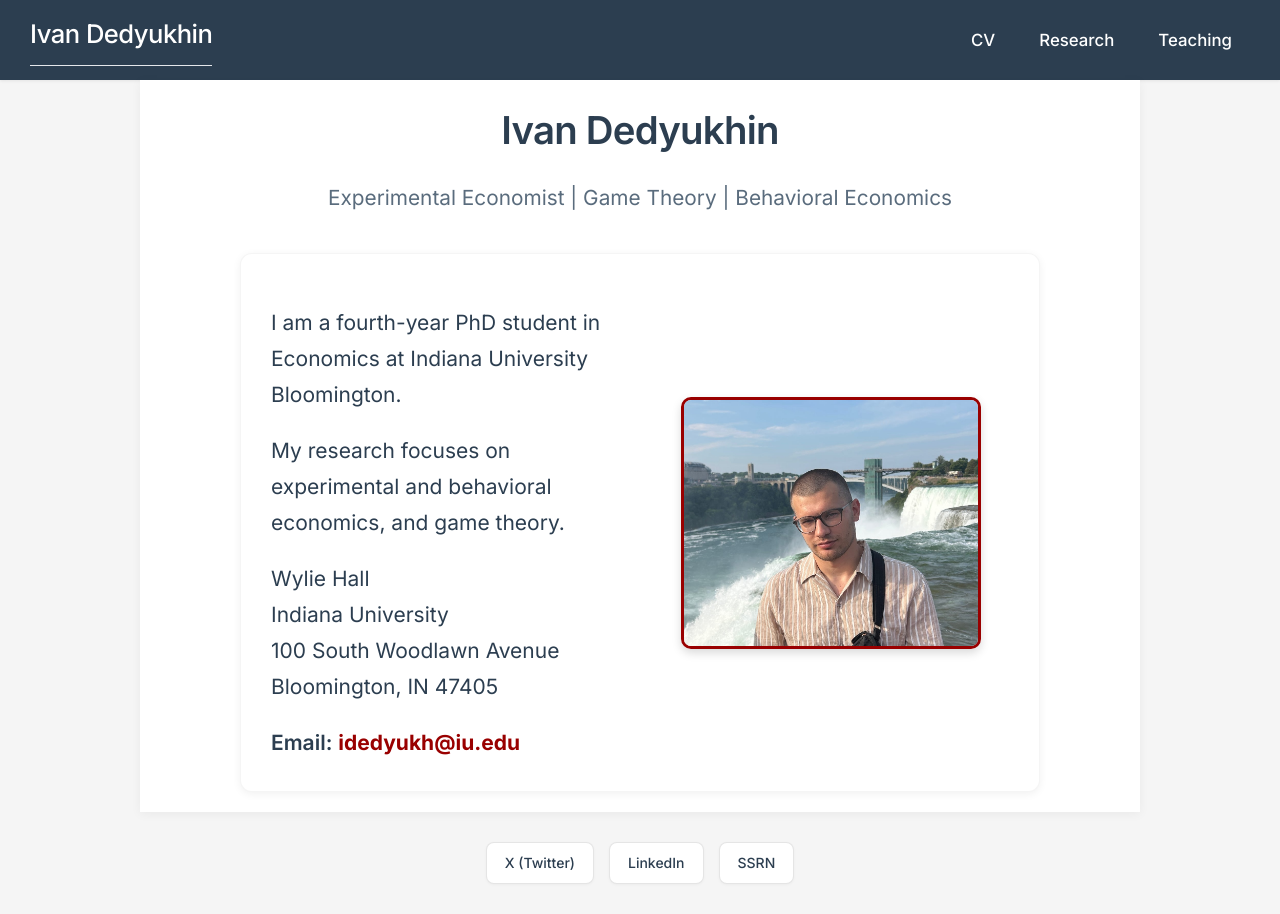
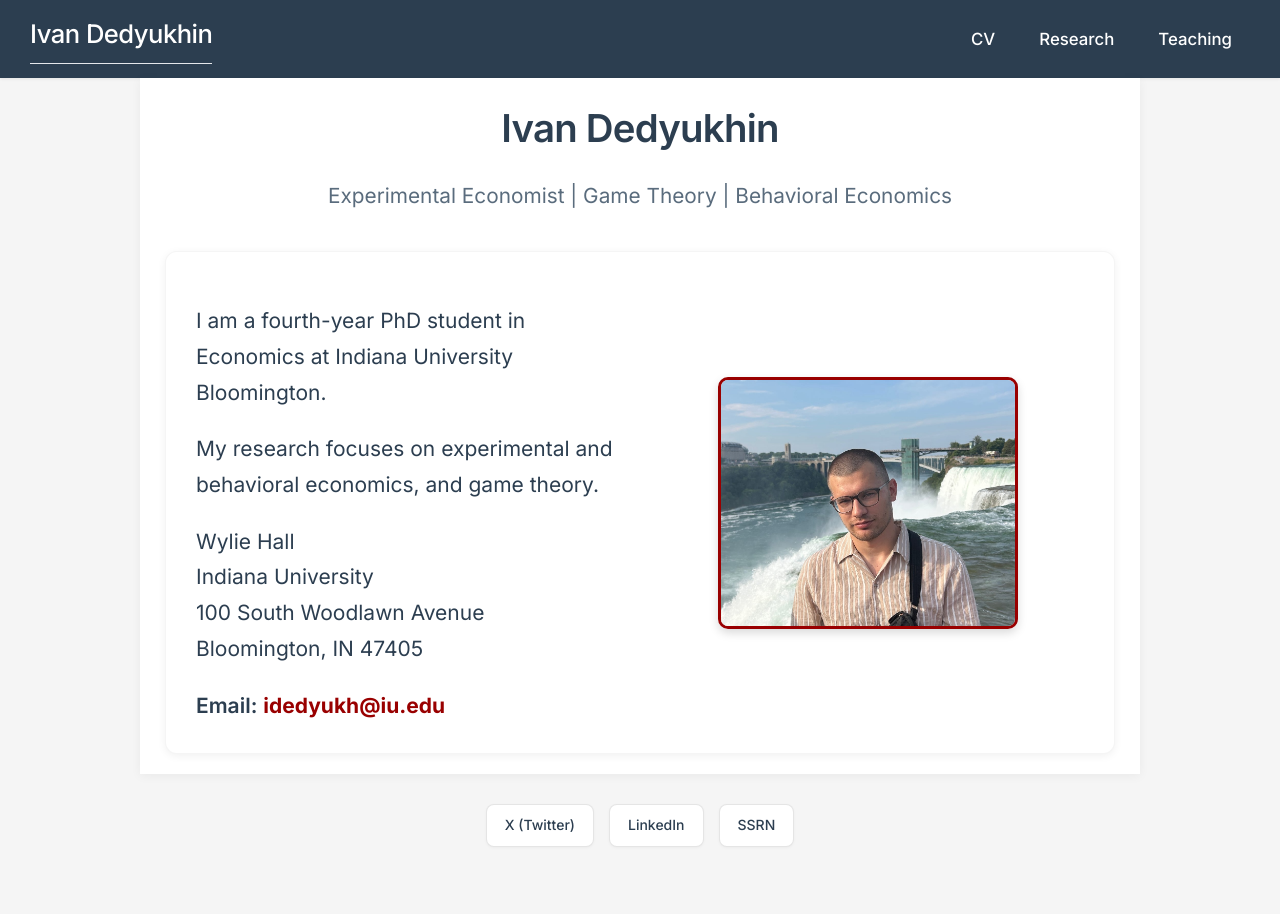
Before and after one commit to Dedyukhin/dedyukhin.github.io, a Jekyll site: the page built from README.md, in a window 1280 px wide. Built offline with Jekyll 4.4.1, drawn with Linux system fonts in a browser that asks for light colours; our own code applies the rules of GitHub Pages for plain Markdown files.

Commit message:
feat: Wider homepage, denser research/teaching pages
- Increase homepage profile box width from 800px to 950px
- Make publication cards more compact:
  - Reduce padding: 18px 20px → 14px 16px
  - Reduce margins: 16px 0 20px → 10px 0 12px
  - Tighter gaps in pub-header: 4px → 3px
- Reduce button-group spacing: gap 6px → 5px, margin-top 6px → 4px
- Compact abstract containers: margins/padding 10px → 8px
- Tighter heading margins: 1.5em → 1.3em top, 0.6em → 0.5em bottom
- H2 padding-bottom: 10px → 8px, margin-bottom: 1em → 0.8em

Research and teaching pages now feel more dense and efficient,
while homepage has more breathing room.

```diff
--- a/assets/css/main.css
+++ b/assets/css/main.css
@@ -129,7 +129,7 @@ nav h2 a:hover {
     display: flex;
     flex-wrap: wrap;
     align-items: center;
-    max-width: 800px;
+    max-width: 950px;
     margin: 0 auto;
     padding: 30px;
     background-color: var(--white);
@@ -243,9 +243,9 @@ nav h2 a:hover {
    ========================================== */
 .pub-card {
     border: 1px solid rgba(0, 0, 0, 0.06);
-    border-radius: 10px;
-    padding: 18px 20px;
-    margin: 16px 0 20px;
+    border-radius: 8px;
+    padding: 14px 16px;
+    margin: 10px 0 12px;
     background: var(--white);
     transition: all 0.2s ease;
     box-shadow: 0 1px 3px rgba(0, 0, 0, 0.04);
@@ -259,7 +259,7 @@ nav h2 a:hover {
 .pub-header {
     display: flex;
     flex-direction: column;
-    gap: 4px;
+    gap: 3px;
 }
 
 .pub-title {
@@ -286,8 +286,8 @@ nav h2 a:hover {
 .button-group {
     display: flex;
     flex-wrap: wrap;
-    gap: 6px;
-    margin-top: 6px;
+    gap: 5px;
+    margin-top: 4px;
 }
 
 .mini-btn {
@@ -311,9 +311,9 @@ nav h2 a:hover {
 .abstract-container {
     display: none;
     border-top: 1px dashed var(--border-color);
-    margin-top: 10px;
-    padding-top: 10px;
-    line-height: var(--line-height-relaxed);
+    margin-top: 8px;
+    padding-top: 8px;
+    line-height: 1.6;
 }
 
 /* ==========================================
@@ -369,8 +369,8 @@ a:hover {
    ========================================== */
 h1, h2, h3, h4, h5, h6 {
     color: var(--text-color);
-    margin-top: 1.5em;
-    margin-bottom: 0.6em;
+    margin-top: 1.3em;
+    margin-bottom: 0.5em;
     font-weight: 600;
     letter-spacing: -0.01em;
 }
@@ -384,8 +384,8 @@ h2 {
     font-size: 1.7em;
     font-weight: 600;
     border-bottom: 1px solid var(--border-color);
-    padding-bottom: 10px;
-    margin-bottom: 1em;
+    padding-bottom: 8px;
+    margin-bottom: 0.8em;
 }
 
 h3 {
```
